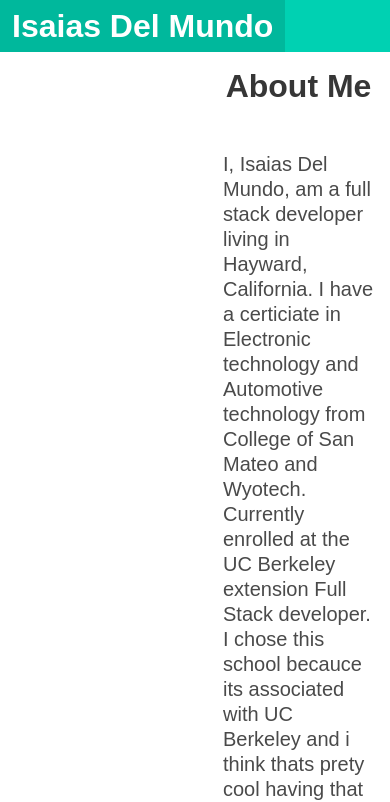
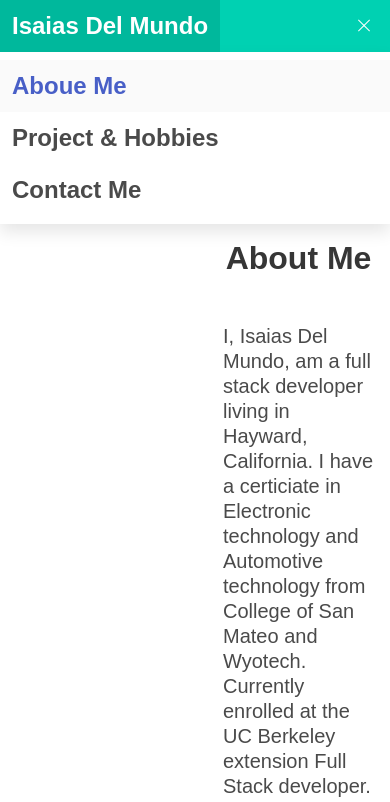
Before and after one commit to idelmundo/newPortfolio, a plain HTML site: page index.html in a window 390 px wide. Both pictures are taken after a click on the element 364 px from the left and 26 px from the top of the page. Shown: the top 802 px of the page. Drawn offline with nearby package versions, Linux system fonts and the light colour scheme.

Commit message:
added responisve on navbar

```diff
--- a/index.html
+++ b/index.html
@@ -10,29 +10,27 @@
 </head>
 
 <body>
-
-    <section class="hero is-primary is-medium is-fixed">
-        <!-- Hero head: will stick at the top -->
-        <div class="hero-head">
-            <nav class="navbar">
-                <div class="container">
-                    <div class="navbar-brand">
-                        <a class="navbar-item">
-                            <h1 class="title">Isaias Del Mundo</h1>
-                        </a>
-                        <span class="navbar-burger burger" data-target="navbarMenuHeroA"></span>
-                    </div>
-                    <div id="navbarMenuHeroA" class="navbar-menu">
-                        <nav class="navbar-end">
-                            <a class="navbar-item" href="#aboutMe">About Me</a>
-                            <a class="navbar-item" href="#project">Project & Hobbies</a>
-                            <a class="navbar-item" href="#contactMe">Contact Me</a>
-                        </nav>
-                    </div>
+    <nav class="navbar is-primary">
+        <div class="container">
+            <div class="navbar-brand">
+                <a class="navbar-item is-primary">
+                    Isaias Del Mundo
+                </a>
+                <span class="navbar-burger burger" data-target="navMenu">
+                <span></span>
+                <span></span>
+                <span></span>
+                </span>
+            </div>
+            <div id="navMenu" class="navbar-menu">
+                <div class="navbar-end">
+                    <a href="#aboutMe" class="navbar-item is-active">Aboue Me</a>
+                    <a href="#project" class="navbar-item">Project & Hobbies</a>
+                    <a href="#contactMe" class="navbar-item">Contact Me</a>
                 </div>
-            </nav>
+            </div>
         </div>
-    </section>
+    </nav>
     <!-- About me starts here -->
     <div class="columns is-mobile is-centered is-vcentered">
         <div class="column">
@@ -120,7 +118,7 @@
                 </div>
                 <div class="carousel-item has-background">
                     <div class="title">Cars</div>
-                    <img class="is-background " src="rx7.jpg " alt="" width="640" height="310" />
+                    <img class="is-background " src="rx7.jpg " alt="rx7" />
                 </div>
             </div>
         </div>
@@ -134,8 +132,9 @@
             <a class="icon" href="mailto:idelmundo68@gmail.com"><i class="fas fa-paper-plane"></i></a>
         </div>
     </footer>
+    <script src="port.js"></script>
     <script src="https://kit.fontawesome.com/1dfbc8a440.js" crossorigin="anonymous"></script>
-    <script src="port.js"></script>
+
 </body>
 
 </html>
--- a/port.js
+++ b/port.js
@@ -0,0 +1,10 @@
+(function() {
+    var burger = document.querySelector(".burger");
+    var nav = document.querySelector("#" + burger.dataset.target);
+
+    burger.addEventListener("click", function() {
+        burger.classList.toggle("is-active");
+        nav.classList.toggle("is-active");
+    });
+
+})();
--- a/stylesheet.css
+++ b/stylesheet.css
@@ -1,8 +1,3 @@
-img {
-    padding: 2em;
-    height: 30em;
-}
-
 .column {
     display: blocks;
     flex-basis: 0;
@@ -15,6 +10,11 @@ img {
     text-align: center;
 }
 
+.navbar-item {
+    font-weight: bolder;
+    font-size: 1.5em;
+}
+
 img {
     min-height: 150px;
     min-width: 150px;
@@ -22,6 +22,10 @@ img {
     margin-right: auto;
     text-align: center;
     display: table-cell;
+    padding: 2em;
+    height: 30em;
+    height: 310;
+    width: 640;
 }
 
 body {
```
